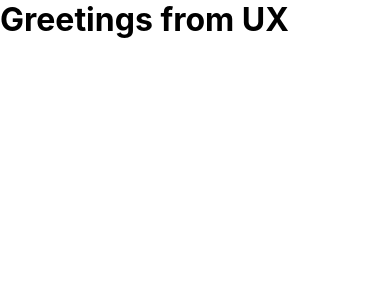
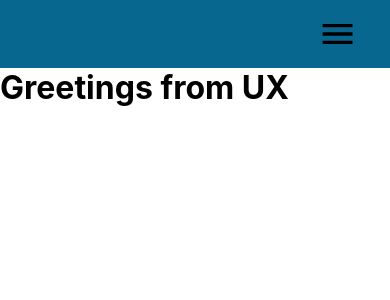
Before and after one commit to tpadilla10117/v2.0-tpadilla.com, a React (Create React App) app: page /ux in a window 390 px wide. Shown: the top 300 px of the page. Built offline with nearby package versions, Linux system fonts and the light colour scheme.

Commit message:
finally got the navicon centered

```diff
--- a/src/components/layout/header/Header.scss
+++ b/src/components/layout/header/Header.scss
@@ -3,10 +3,7 @@
     width: 10vw;
     height: 100vh;
     position: fixed;
-    /* display: flex;  */
     z-index: 999;
-
-    /* //TODO: This is new - deleted if ruins hamburger nav */
     display: flex;
     flex-direction: column;
     justify-content: flex-start;
@@ -15,7 +12,12 @@
 
 @media screen and (max-width: 768px) {
     .header-wrapper {
-      display: none;
-      /* flex-direction: row; */
+      /* display: none; */
+      flex-direction: row;
+      height: 8vh;
+      position: relative;
+      width: 100%;
     }
+
+
   }
--- a/src/components/layout/navbar/Navbar.jsx
+++ b/src/components/layout/navbar/Navbar.jsx
@@ -2,6 +2,7 @@ import React, {useState, useEffect} from 'react';
 import './Navbar.scss';
 
 import NavIcon from '../../../assets/icons/navIcon.svg';
+import googleMenu from '../../../assets/icons/googlemenu.svg';
 import Placeholder from '../../../assets/icons/placeholder.png';
 import { Link } from 'react-router-dom';
 import { NavbarData } from '../../../utils/seed';
@@ -31,7 +32,7 @@ const Navbar = (props) => {
                             })}
             </div>
             <div className="mobile-icon-container">
-                <img className="mobile-icon" src={NavIcon} alt="" onClick={navToggle}/>
+                <img className="mobile-icon" src={googleMenu} alt="" onClick={navToggle}/>
             </div>
 
             {/* <img className="nav-logo" src={Placeholder} alt="" /> */}
--- a/src/components/layout/navbar/Navbar.scss
+++ b/src/components/layout/navbar/Navbar.scss
@@ -1,3 +1,6 @@
+/* Color Variables: */
+  $main-bg-color: #07678E;
+
   ul {
       /* position: absolute; */
     /*   display: flex;
@@ -20,46 +23,50 @@ ul {
     padding: 30px;
     top: 0px;
     left: 0px;
-  background-color: green;
+    /* background-color: green; */
   }
 
   @media screen and (max-width: 768px) {
+
+    .navbar {
+      background-color: $main-bg-color;
+      padding: 0px;
+      height: 8vh;
+      justify-content: flex-end;
+
       .nav-items-container {
         display: none;
+      }
+
+      .mobile-icon-container {
+        width: 100%;
+        height: 100%;
+        display: flex;
+        flex-direction: row;
+        justify-content: flex-end;
+        align-items: center;
+
+
+        .mobile-icon {
+
+          display: flex;
+          transform: translate(-80%);
+          cursor: pointer;
+          color: black;
+          height: 60%;
+        }
 
       }
+
+    }
+
+
   }
 
   .mobile-icon {
     display: none;
   }
 
-/* TODO: need to show the navbar icon when screen shrinks: */
-@media screen and (max-width: 768px) {
-
-
-  .mobile-icon {
-
-    display: block;
-    position: absolute;
-    top: 0;
-    right: 0;
-    transform: translate(-100%, 60%);
-    font-size: 1.8rem;
-    cursor: pointer;
-    color: black;
-
-  }
-}
-
-/* .mobile-icon-container {
-
-  z-index: 999;
-  max-width: 100%;
-  height: 15px;
-
-
-} */
 
   /* /TODO: Need to make the li items horizontal */
   .main-nav-item {
@@ -74,9 +81,6 @@ ul {
     text-align: right;
     background-color: orange;
     max-width: 100%;
-
-
-
 
   }
 
--- a/src/index.css
+++ b/src/index.css
@@ -18,3 +18,14 @@ code {
   font-family: source-code-pro, Menlo, Monaco, Consolas, 'Courier New',
     monospace;
 }
+
+:root {
+
+  --gray-primary: #C4C4C4;
+  --main-bg-color: #F0E9DC; /* Alabaster */
+  --sec-bg-color: #07678E; /* Blue Sapphire */
+  --main-btn-color: #2DBCB4; /* Tiffany Blue */
+  --neutral-color: #12130F; /* Smoky Black */
+  --misc-color: #BF4E30; /* Vermillion */
+  --txt-color: #2c426a;
+  }
```
Also changed, not shown: src/assets/icons/googlemenu.svg (added). Lines whose indentation alone changed are shown as unchanged.
